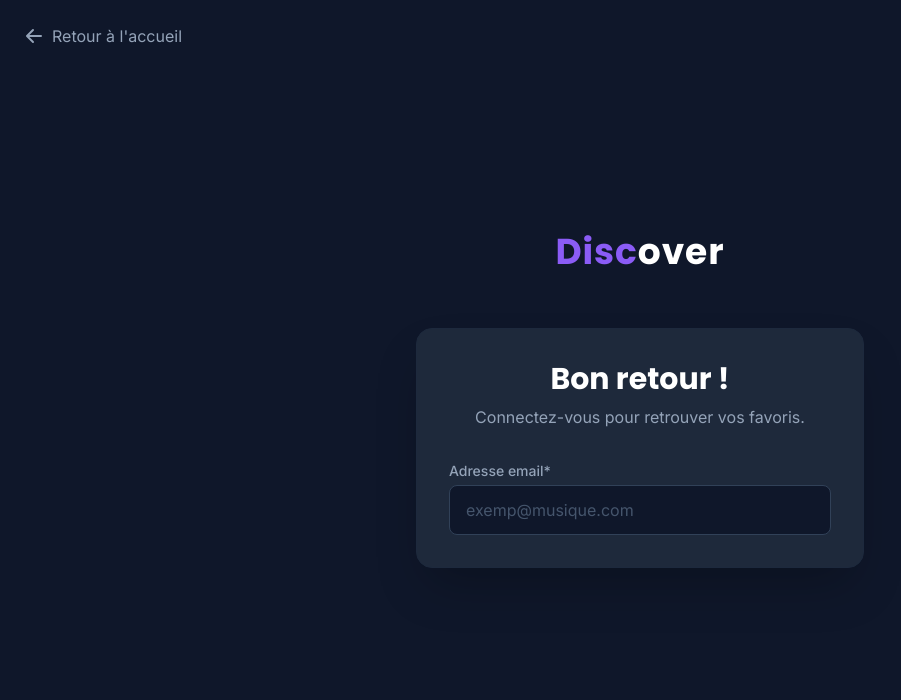
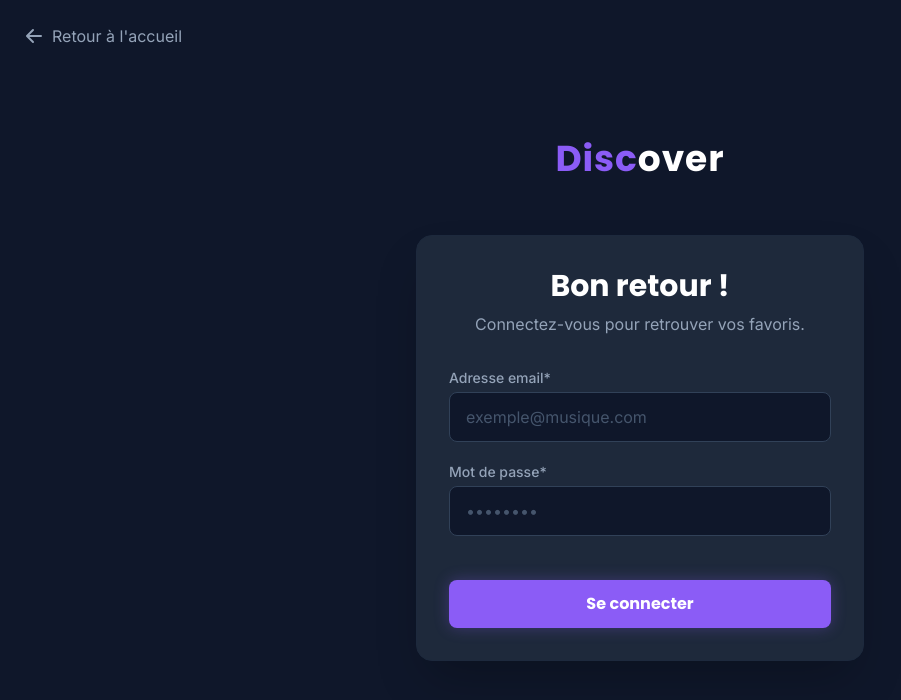
Before and after one commit to Basic002/musical-app-frontend, a React (Vite) app: page /login in a window 1280 px wide. Shown: the top 700 px of the page, without its empty margins (0-901 px from the left). Built offline with nearby package versions, Linux system fonts and the light colour scheme.

Commit message:
Ajout du bouton pour se connecter

```diff
--- a/src/pages/Login.jsx
+++ b/src/pages/Login.jsx
@@ -50,10 +50,29 @@ const Login = () => {
             </label>
             <input
               type="email"
-              placeholder="exemp@musique.com"
+              placeholder="exemple@musique.com"
               className="w-full bg-night-bg border border-slate-700 rounded-lg px-4 py-3 text-white focus:outline-none focus:border-neon-violet transition-colors placeholder-slate-600"
             />
           </div>
+
+          {/* Champ Mot de passe */}
+          <div>
+            <label className="block text-sm font-medium text-night-text mb-1">
+              Mot de passe*
+            </label>
+            <input
+              type="password"
+              placeholder="••••••••"
+              className="w-full bg-night-bg border border-slate-700 rounded-lg px-4 py-3 text-white focus:outline-none focus:border-neon-violet transition-colors placeholder-slate-600"
+            />
+          </div>
+          {/* Bouton de validation */}
+          <button
+            type="submit"
+            className="w-full bg-neon-violet hover:bg-purple-500 text-white font-title font-bold py-3 rounded-lg mt-6 transition-all shadow-[0_0_15px_rgba(139,92,246,0.3)] hover:shadow-[0_0_20px_rgba(139,92,246,0.5)]"
+          >
+            Se connecter
+          </button>
         </form>
       </div>
     </div>
```
